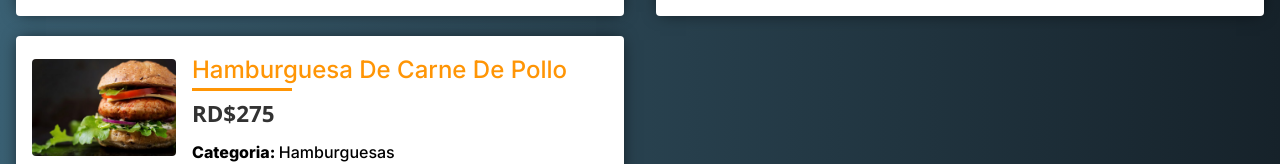
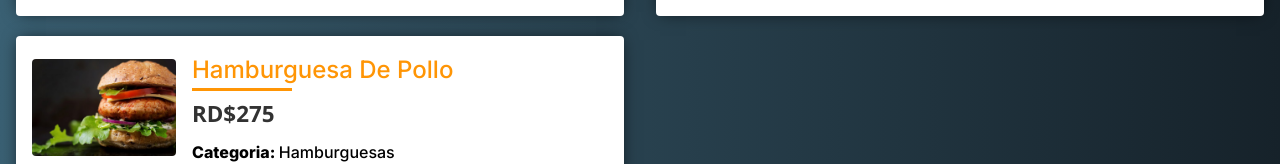
Before and after one commit to andresgc04/Randys-Mofongos, a plain HTML site: page index.html in a window 1280 px wide. Shown: the part 4113-4277 px from the top of the page. Drawn offline with nearby package versions, Linux system fonts and the light colour scheme.

Commit message:
Arreglando Texto de Hamburguesa de Pollo

```diff
--- a/index.html
+++ b/index.html
@@ -782,7 +782,7 @@
               />
             </div>
             <div class="food-content">
-              <h2 class="food-name">Hamburguesa de Carne de Pollo</h2>
+              <h2 class="food-name">Hamburguesa de Pollo</h2>
               <div class="line"></div>
               <h3 class="food-price">RD$275</h3>
               <p class="category">
```
